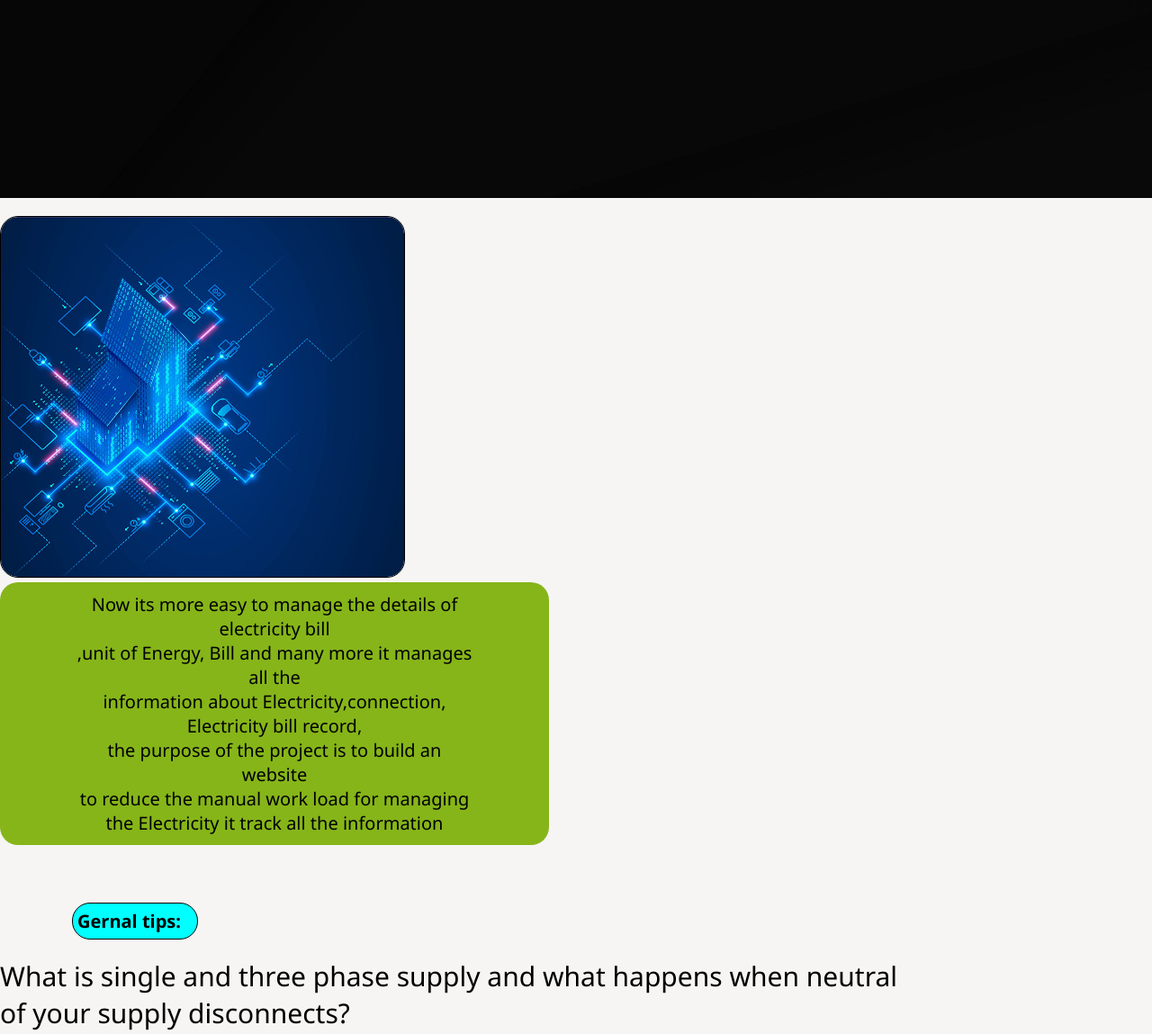
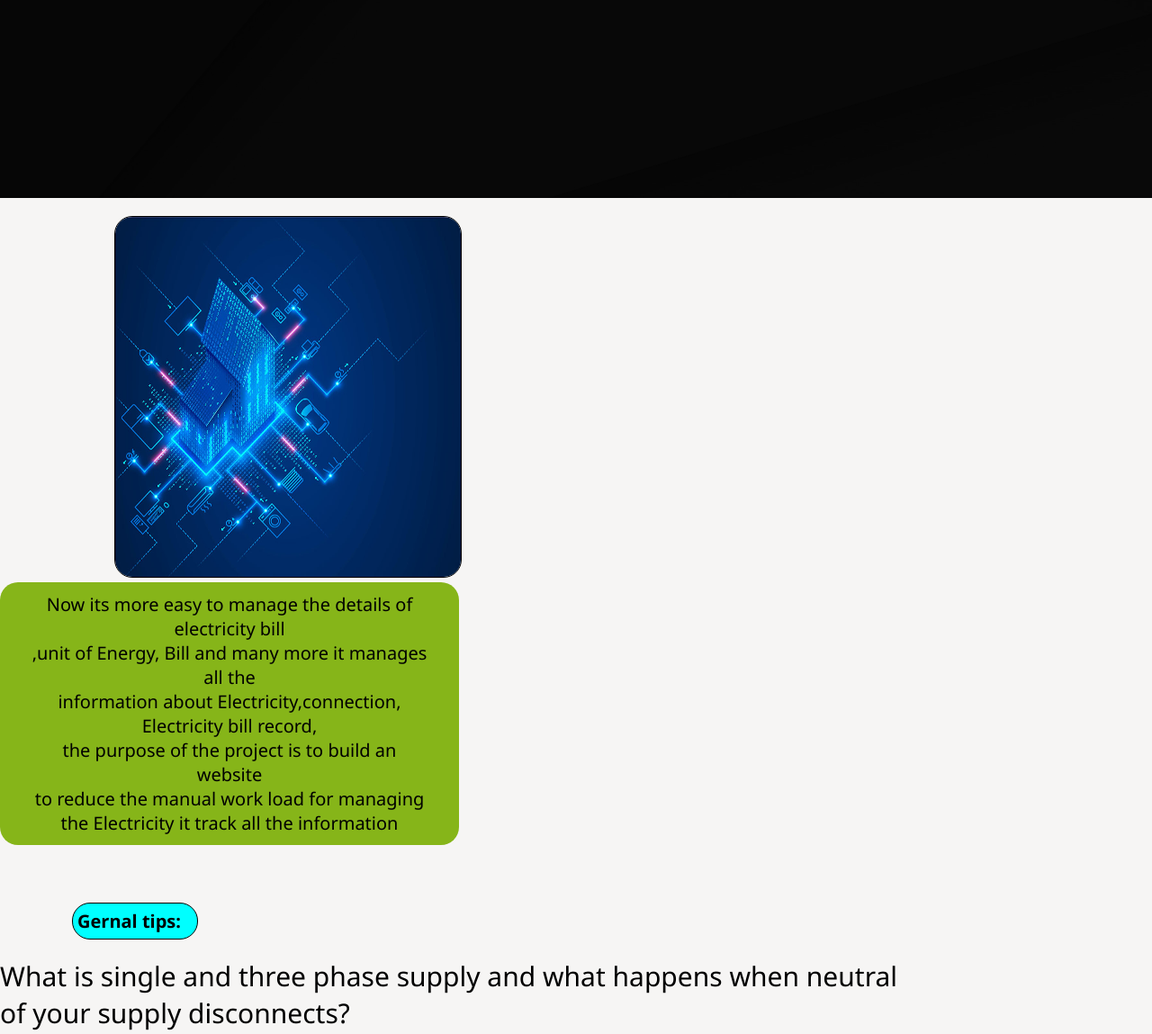
Before and after one commit to 9926830418/Electric-billing-system, a PHP site: page / in a window 1280 px wide. Shown: the part 676-1825 px from the top of the page at 90% size. Run offline with PHP 8.4, Linux system fonts and the light colour scheme; some libraries are stand-ins or nearby versions.

Commit message:
Update style.css

```diff
--- a/style.css
+++ b/style.css
@@ -157,12 +157,13 @@ display: flex;
 }
 #imgresponsive{
   width: 50%;
-  justify-content: left;
-  text-align: left;
+  justify-content: center;
+  text-align: center;
+	align-item:center;
 
 }
 #imgresponsive img{
- width: 70%;
+ width: 60%;
  border: 1px solid #000;
  border-radius: 20px;
  margin-top: 20px;
@@ -182,7 +183,7 @@ display: flex;
 	color: #000;
 	font-size: 20px;
  border: 1px solid transparent;
-	padding: 10px 80px;
+	padding: 10px 30px;
   /*margin-top: 60px;
   margin-right: 50px;*/
 	border-radius: 20px;
```
